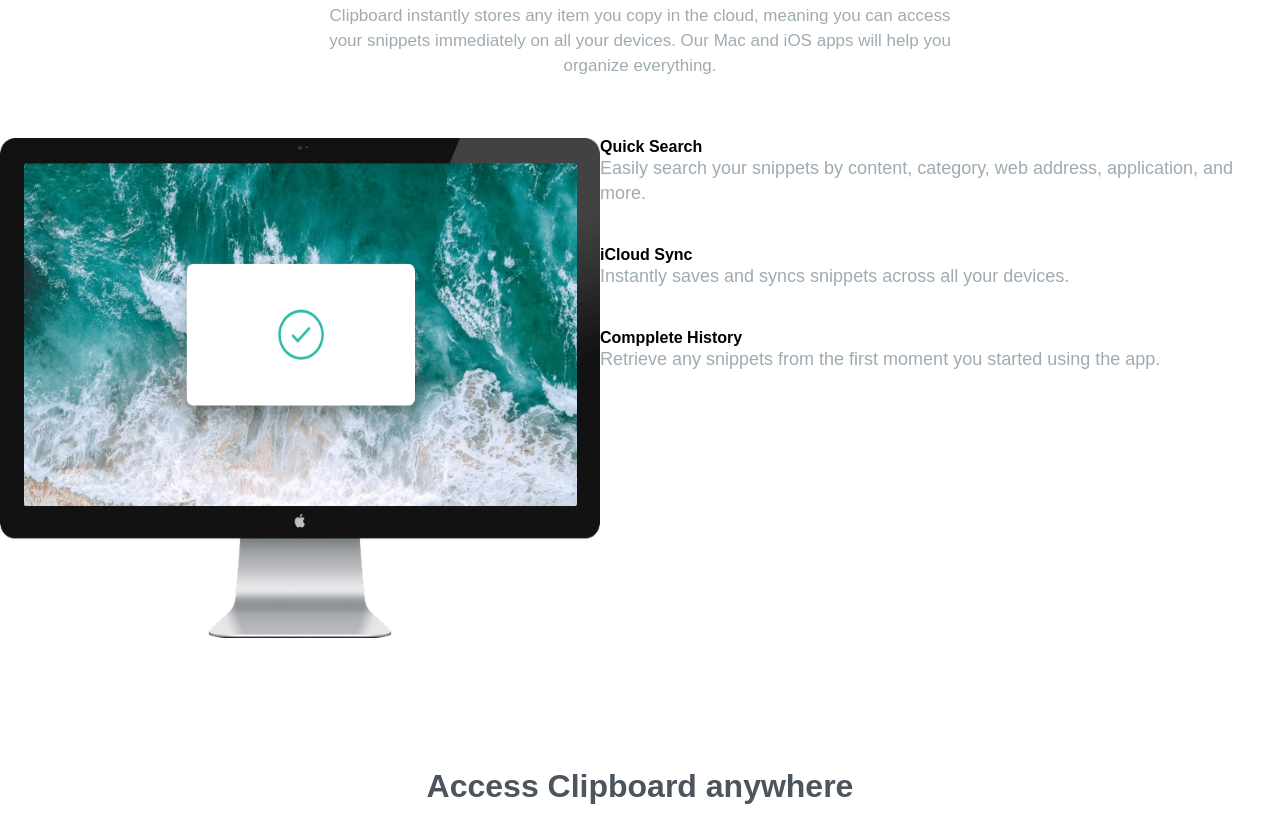
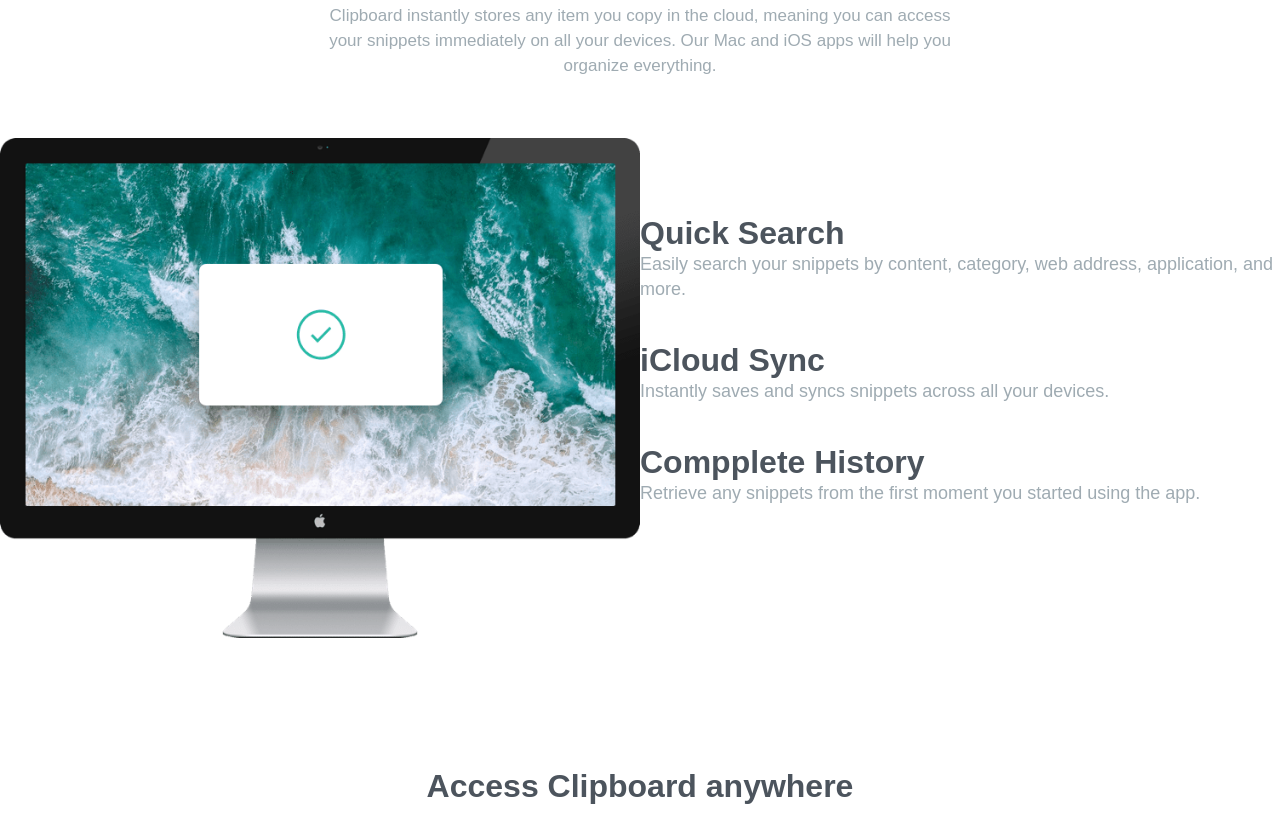
Before and after one commit to Youcef-AIT/Clipboard-landing-page, a plain HTML site: page index.html in a window 1280 px wide. Shown: the part 613-1430 px from the top of the page. Drawn offline with Linux system fonts and the light colour scheme; a web font is replaced by a local one.

Commit message:
display flex to computer

```diff
--- a/style.css
+++ b/style.css
@@ -86,7 +86,7 @@ header > .btn {
 }
 
 /* header > h3 , main .devices */
-h3 {
+h3 , .main__computer-info {
     margin-bottom: 15px;
     font-size: 32px;
     color: var(--color-neutral-Dark-Grayish-Blue);
@@ -106,8 +106,13 @@ main {
 
 main .computer {
     display: flex;
-    justify-content: center;
+    justify-content: space-around;
+    align-items: center;
     margin-bottom: 130px;
+}
+
+main .computer img {
+    width: 50%;
 }
 
 main #devices {
```
